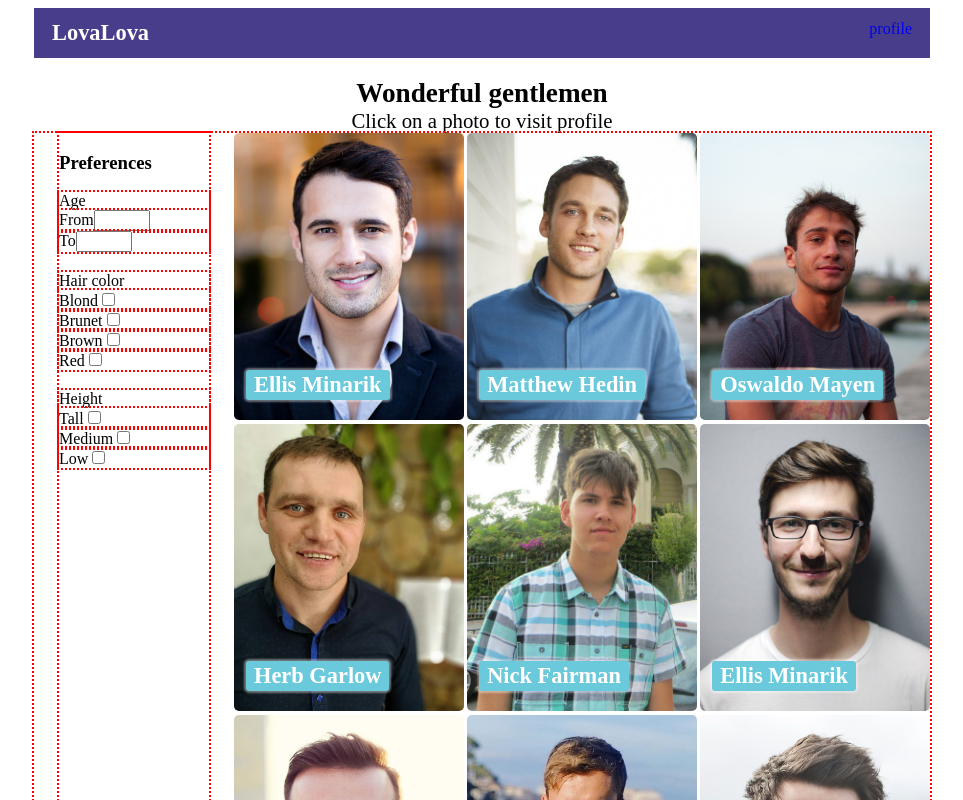
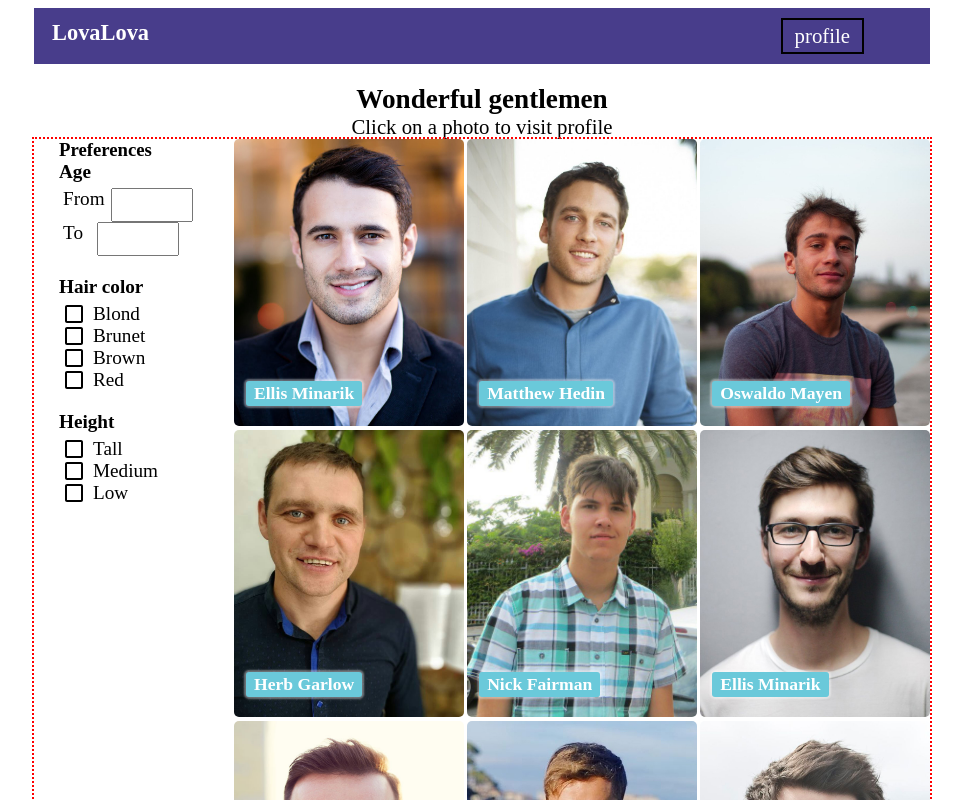
Before and after one commit to tetenyov/lovalova, a React (Create React App) app: page /male in a window 1280 px wide. Shown: the top 800 px of the page, without its empty margins (158-1121 px from the left). Built offline with nearby package versions, Linux system fonts and the light colour scheme.

Commit message:
before project structure

```diff
--- a/src/components/Filters.js
+++ b/src/components/Filters.js
@@ -18,50 +18,50 @@ function Filters (props) {
 
   return (
     <form className='form-filters' onChange={ inputChangeHandler }>
-      <h3>Preferences</h3>
+      <h3 className='form-filters__heading'>Preferences</h3>
       <fieldset className='form-filters__group'>
-        <legend>Age</legend>
-        <p className='form-filters__wrapper'>
-          <label htmlFor='age-min'>From</label>
+        <legend className='form-filters__legend'>Age</legend>
+        <p className='form-filters__wrapper form-filters__wrapper--age'>
+          <label className='form-filters__label form-filters__label--age' htmlFor='age-min'>From</label>
           <input type='number' id='age-min' name='age-min' min='24' max='50'/>
         </p>
-        <p className='form-filters__wrapper'>
-          <label htmlFor='age-max'>To</label>
+        <p className='form-filters__wrapper form-filters__wrapper--age'>
+          <label className='form-filters__label form-filters__label--age' htmlFor='age-max'>To</label>
           <input type='number' id='age-max' name='age-max' min='18' max='50'/>
         </p>
       </fieldset>
       <fieldset className='form-filters__group'>
-        <legend>Hair color</legend>
+        <legend className='form-filters__legend'>Hair color</legend>
         <p className='form-filters__wrapper'>
-          <label htmlFor='hair-blond'>Blond</label>
           <input type='checkbox' id='hair-blond' name='hair-blond'/>
+          <label className='form-filters__label' htmlFor='hair-blond'>Blond</label>
         </p>
         <p className='form-filters__wrapper'>
-          <label htmlFor='hair-brunet'>Brunet</label>
           <input type='checkbox' id='hair-brunet' name='hair-brunet'/>
+          <label className='form-filters__label' htmlFor='hair-brunet'>Brunet</label>
         </p>
         <p className='form-filters__wrapper'>
-          <label htmlFor='hair-brown'>Brown</label>
           <input type='checkbox' id='hair-brown' name='hair-brown'/>
+          <label className='form-filters__label' htmlFor='hair-brown'>Brown</label>
         </p>
         <p className='form-filters__wrapper'>
-          <label htmlFor='hair-red'>Red</label>
           <input type='checkbox' id='hair-red' name='hair-red'/>
+          <label className='form-filters__label' htmlFor='hair-red'>Red</label>
         </p>
       </fieldset>
       <fieldset className='form-filters__group'>
-        <legend>Height</legend>
+        <legend className='form-filters__legend'>Height</legend>
         <p className='form-filters__wrapper'>
-          <label htmlFor='height-tall'>Tall</label>
           <input type='checkbox' id='height-tall' name='height-tall'/>
+          <label className='form-filters__label' htmlFor='height-tall'>Tall</label>
         </p>
         <p className='form-filters__wrapper'>
-          <label htmlFor='height-medium'>Medium</label>
           <input type='checkbox' id='height-medium' name='height-medium'/>
+          <label className='form-filters__label' htmlFor='height-medium'>Medium</label>
         </p>
         <p className='form-filters__wrapper'>
-          <label htmlFor='height-low'>Low</label>
           <input type='checkbox' id='height-low' name='height-low'/>
+          <label className='form-filters__label' htmlFor='height-low'>Low</label>
         </p>
       </fieldset>
     </form>
--- a/src/components/NavMain.js
+++ b/src/components/NavMain.js
@@ -21,7 +21,11 @@ function NavMain () {
       </ul>
     )
     : (
-      <NavLink to='/profile'>profile</NavLink>
+      <NavLink to='/profile' className=''>
+        <ul className='nav-main__list'>
+          <li className='nav-main__item nav-main__item--profile'>profile</li>
+        </ul>
+      </NavLink>
     )
 
   return (
--- a/src/components/PersonalMessages.js
+++ b/src/components/PersonalMessages.js
@@ -38,11 +38,11 @@ class PersonalMessages extends React.Component {
             <li key={id}>{ message }</li>
           )
         })
-      : <p>write smth</p>;
+      : <p>no messages yet</p>;
 
     return (
       <form onSubmit={ this.formSubmitHandler } className='form-pm'>
-        <label className='form-pm__label' htmlFor='pm-input'
+        <label className='form-pm__label' htmlFor='pm-textarea'
           onClick={ this.labelClickHandler }
         >
           Say something
@@ -54,11 +54,12 @@ class PersonalMessages extends React.Component {
               <ul className='form-pm__messages-list'>
                 { messagesList }
               </ul>
-              <input className='form-pm__message-input' type='text' id='pm-input'
+              <textarea className='form-pm__message-input' id='pm-textarea'
+                placeholder='type here'
                 value={ this.state.message }
                 onChange={ this.inputChangeHandler }
               />
-              <button className='form-pm__send-message' type='submit'>Send</button>
+              <button className='form-pm__send-btn' type='submit'>Send</button>
             </section>
         }
       </form>
--- a/src/scss/form-filters.scss
+++ b/src/scss/form-filters.scss
@@ -1,10 +1,8 @@
 .form-filters {
-  outline: 2px dotted red;
   width: 150px;
 }
 
 .form-filters__group {
-  outline: 2px dotted red;
   display: flex;
   flex-direction: column;
 
@@ -12,8 +10,74 @@
   margin-bottom: 20px;
 }
 
-.form-filters__wrapper {
-  outline: 2px dotted red;
+.form-filters__heading {
   margin: 0;
   padding: 0;
 }
+
+.form-filters__legend {
+  margin-bottom: 5px;
+  font-weight: 700;
+  font-size: 1.2rem;
+}
+
+.form-filters__wrapper {
+  margin: 0;
+  padding: 0;
+
+  &--age {
+    display: flex;
+    justify-content: space-between;
+
+    width: 80%;
+  }
+}
+
+.form-filters input[type='checkbox'] {
+  position: absolute;
+  width: 1px;
+  height: 1px;
+  margin: -1px;
+  border: 0;
+  padding: 0;
+  clip: rect(0, 0, 0, 0);
+  overflow: hidden;
+
+  &:checked + label::before {
+    background-image: url('/img/checkbox_checked.svg');
+  }
+}
+
+.form-filters input[type='number'] {
+  padding: 4px 8px 4px 8px;
+  font-size: 1.2rem;
+}
+
+.form-filters__label {
+  position: relative;
+  margin-bottom: 6px;
+  padding-left: 34px;
+  font-size: 1.2rem;
+
+  &--age {
+    margin-right: 6px;
+    padding-left: 4px;
+  }
+
+  &--age::before {
+    display: none;
+  }
+
+  &::before {
+    content: '';
+    position: absolute;
+    top: -4px;
+    left: 0;
+    width: 30px;
+    height: 30px;
+
+    background-image: url('/img/checkbox_unchecked.svg');
+    background-repeat: no-repeat;
+    background-position: center;
+  }
+}
--- a/src/scss/form-pm.scss
+++ b/src/scss/form-pm.scss
@@ -1,16 +1,31 @@
+.form-pm__dialog {
+  position: relative;
+}
+
 .form-pm__label {
   display: block;
+  padding-left: 4px;
+  font-size: 1.2rem;
+  text-decoration: underline;
 }
 
 .form-pm__messages-list {
   display: block;
   width: 300px;
-  background-color: white;
+  padding: 4px 8px 4px 8px;
+  background-color: lightgray;
   overflow: hidden;
 }
 
 .form-pm__message-input {
-  width: 250px;
+  width: 100%;
   height: 40px;
   background-color: white;
 }
+
+.form-pm__send-btn {
+  display: block;
+  position: absolute;
+  right: 14px;
+  bottom: 10px;
+}
--- a/src/scss/nav-main.scss
+++ b/src/scss/nav-main.scss
@@ -29,6 +29,14 @@
   &:first-child {
     margin-right: 20px;
   }
+
+  &--profile {
+    width: auto;
+    margin: 0;
+    padding: 4px 12px 4px 12px;
+    font-size: 1.3rem;
+    color: white;
+  }
 }
 
 .nav-main__female,
--- a/src/scss/user-list.scss
+++ b/src/scss/user-list.scss
@@ -17,7 +17,7 @@
   margin: 0;
   padding: 2px 8px 2px 8px;
 
-  font-size: 1.4rem;
+  font-size: 1.1rem;
   color: white;
   background-color: #e28086;
   box-shadow: 0 0 2px 2px rgba(255, 255, 255, 0.4);
--- a/src/scss/user-page.scss
+++ b/src/scss/user-page.scss
@@ -63,6 +63,7 @@
   min-width: 150px;
 
   margin: 0 auto;
+  margin-bottom: 12px;
 }
 
 .user-page__user-name {
```
Also changed, not shown: public/img/checkbox_checked.svg (added), public/img/checkbox_unchecked.svg (added).
